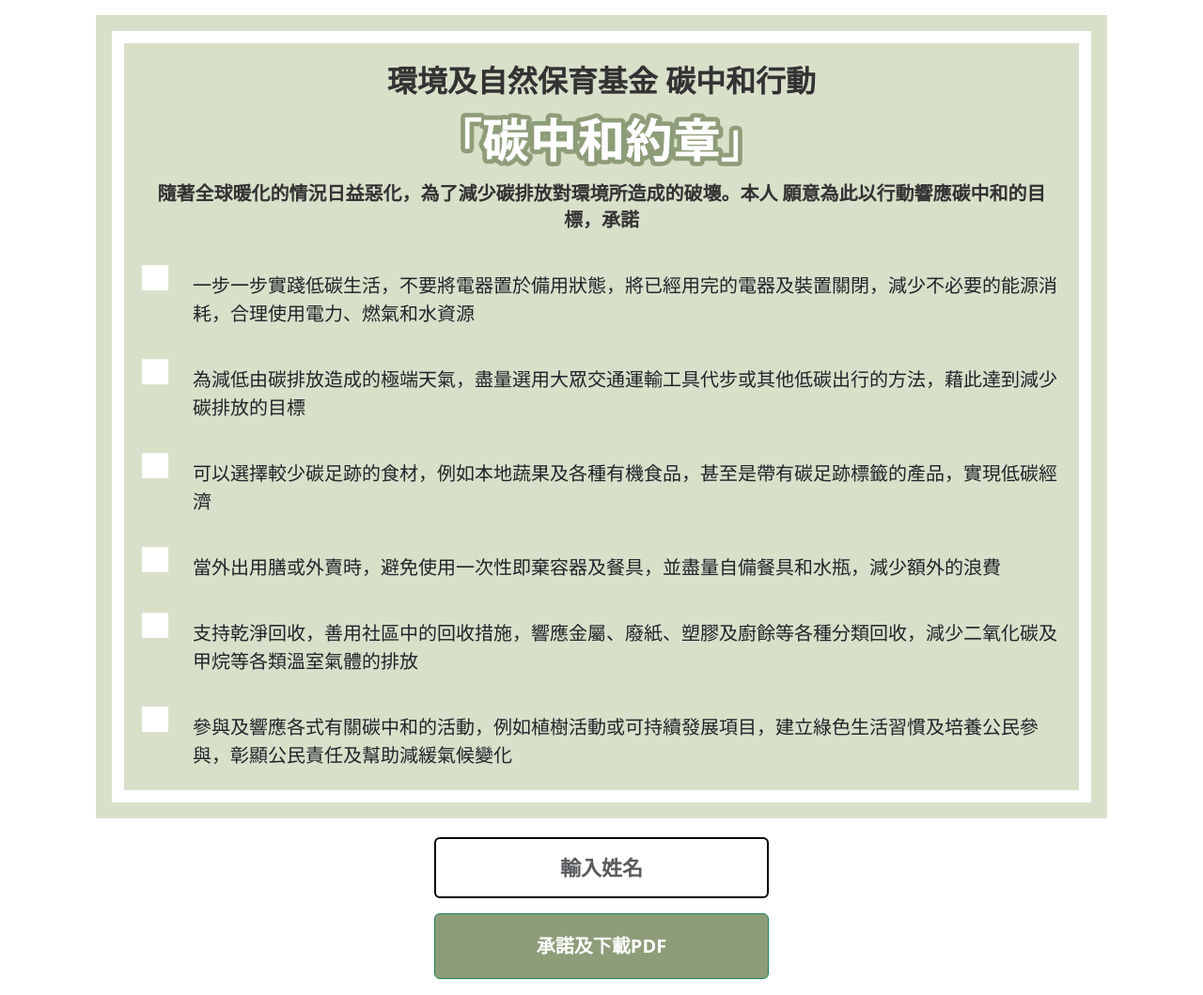
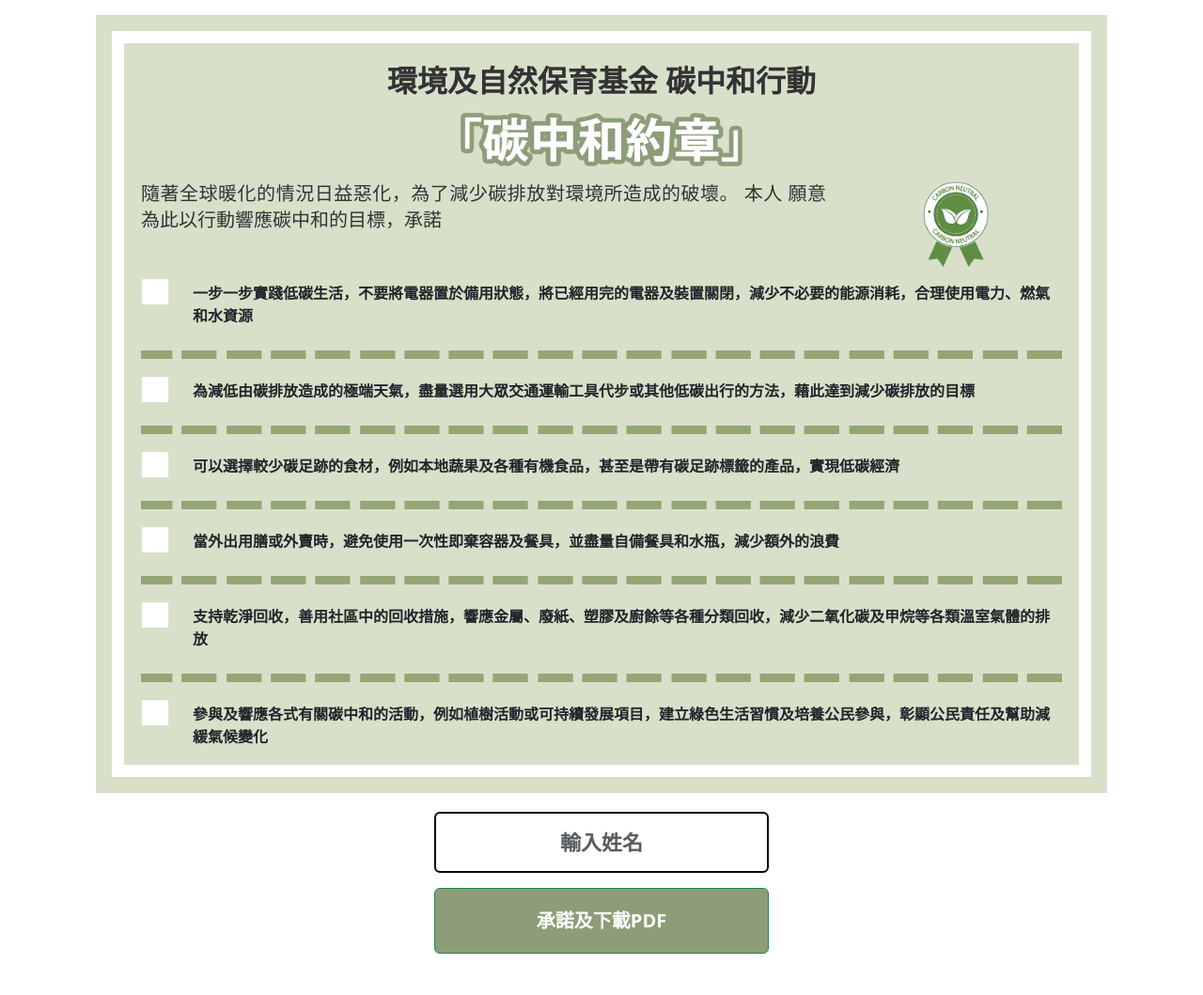
Before and after one commit to Do-Test-Live/W-Hong-Man-Association-Ltd, a PHP site: page /agreement.html in a window 1280 px wide. Shown: the part 254-1313 px from the top of the page at 94% size. Run offline with PHP 8.4, Linux system fonts and the light colour scheme; some libraries are stand-ins or nearby versions.

Commit message:
update all

```diff
--- a/agreement.html
+++ b/agreement.html
@@ -101,31 +101,49 @@
                             <img src="assets/images/agreement/text.png" class="img-fluid hmal-title-image" alt="">
                         </div>
                         <div class="row">
-                            <div class="col-12 text-center">
-                                <h4 class="fw-bolder hmal-agreement-content">
-                                    隨著全球暖化的情況日益惡化，為了減少碳排放對環境所造成的破壞。本人 <span
-                                        id="name"></span>願意為此以行動響應碳中和的目標，承諾
+                            <div class="col-9 uk-text-justify d-flex h-100 justify-content-center align-items-center">
+                                <h4 class="hmal-agreement-content">
+                                    隨著全球暖化的情況日益惡化，為了減少碳排放對環境所造成的破壞。
+                                    本人 <span id="name"></span>願意為此以行動響應碳中和的目標，承諾
                                 </h4>
+                            </div>
+                            <div class="col-3 d-flex h-100 justify-content-center align-items-center">
+                                <img src="assets/images/agreement/loo.png" class="img-fluid" style="max-width: 70px" alt=""/>
                             </div>
                             <div class="col-12">
                                 <input type="checkbox" id="custom-checkbox-1">
                                 <label for="custom-checkbox-1">一步一步實踐低碳生活，不要將電器置於備用狀態，將已經用完的電器及裝置關閉，減少不必要的能源消耗，合理使用電力、燃氣和水資源</label>
                             </div>
+                            <div class="col-12 text-center">
+                                <img src="assets/images/agreement/dash.png" class="img-fluid" alt=""/>
+                            </div>
                             <div class="col-12">
                                 <input type="checkbox" id="custom-checkbox-2">
                                 <label for="custom-checkbox-2">為減低由碳排放造成的極端天氣，盡量選用大眾交通運輸工具代步或其他低碳出行的方法，藉此達到減少碳排放的目標</label>
+                            </div>
+                            <div class="col-12 text-center">
+                                <img src="assets/images/agreement/dash.png" class="img-fluid" alt=""/>
                             </div>
                             <div class="col-12">
                                 <input type="checkbox" id="custom-checkbox-3">
                                 <label for="custom-checkbox-3">可以選擇較少碳足跡的食材，例如本地蔬果及各種有機食品，甚至是帶有碳足跡標籤的產品，實現低碳經濟</label>
                             </div>
+                            <div class="col-12 text-center">
+                                <img src="assets/images/agreement/dash.png" class="img-fluid" alt=""/>
+                            </div>
                             <div class="col-12">
                                 <input type="checkbox" id="custom-checkbox-4">
                                 <label for="custom-checkbox-4">當外出用膳或外賣時，避免使用一次性即棄容器及餐具，並盡量自備餐具和水瓶，減少額外的浪費</label>
                             </div>
+                            <div class="col-12 text-center">
+                                <img src="assets/images/agreement/dash.png" class="img-fluid" alt=""/>
+                            </div>
                             <div class="col-12">
                                 <input type="checkbox" id="custom-checkbox-5">
                                 <label for="custom-checkbox-5">支持乾淨回收，善用社區中的回收措施，響應金屬、廢紙、塑膠及廚餘等各種分類回收，減少二氧化碳及甲烷等各類溫室氣體的排放</label>
+                            </div>
+                            <div class="col-12 text-center">
+                                <img src="assets/images/agreement/dash.png" class="img-fluid" alt=""/>
                             </div>
                             <div class="col-12">
                                 <input type="checkbox" id="custom-checkbox-6">
@@ -232,7 +250,7 @@
             filename: formattedDateTime + '.pdf',
             image: {type: 'png', quality: 1},
             html2canvas: {scale: 1},
-            jsPDF: {unit: 'in', format: 'letter', orientation: 'portrait'}
+            jsPDF: {unit: 'in', format: [8.5, 11.25], orientation: 'portrait'}
         };
 
         html2pdf().set(opt).from(element).save();
--- a/assets/css/style.css
+++ b/assets/css/style.css
@@ -323,10 +323,10 @@ label {
     position: relative;
     padding-left: 55px;
     padding-top: 1em;
-    font-size: 20px;
+    font-size: 16px;
     cursor: pointer;
     margin-bottom: 1em;
-    font-weight: 500;
+    font-weight: 600;
 }
 
 label:before {
```
Also changed, not shown: assets/images/agreement/dash.png (added), assets/images/agreement/loo.png (added).
